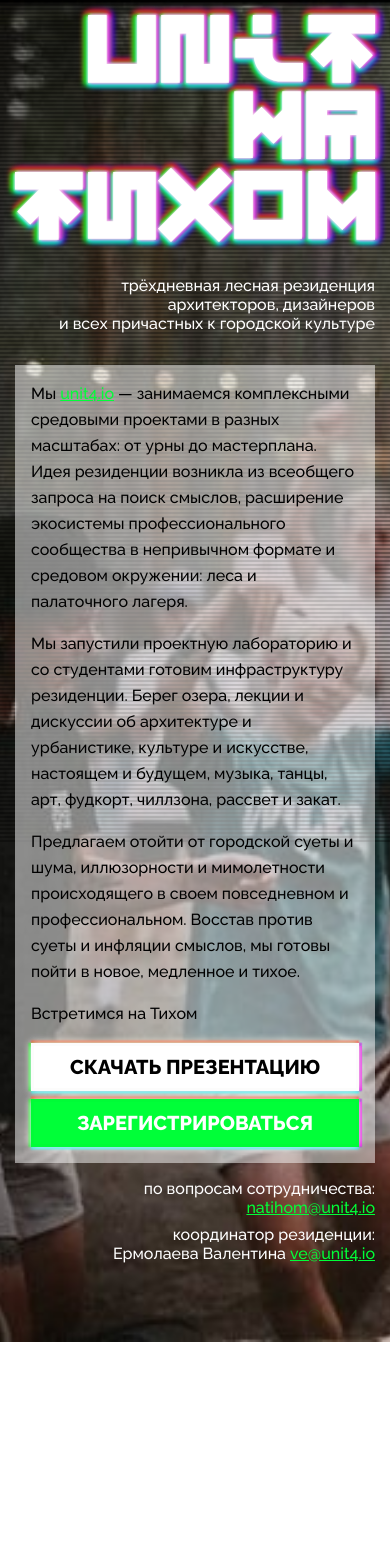
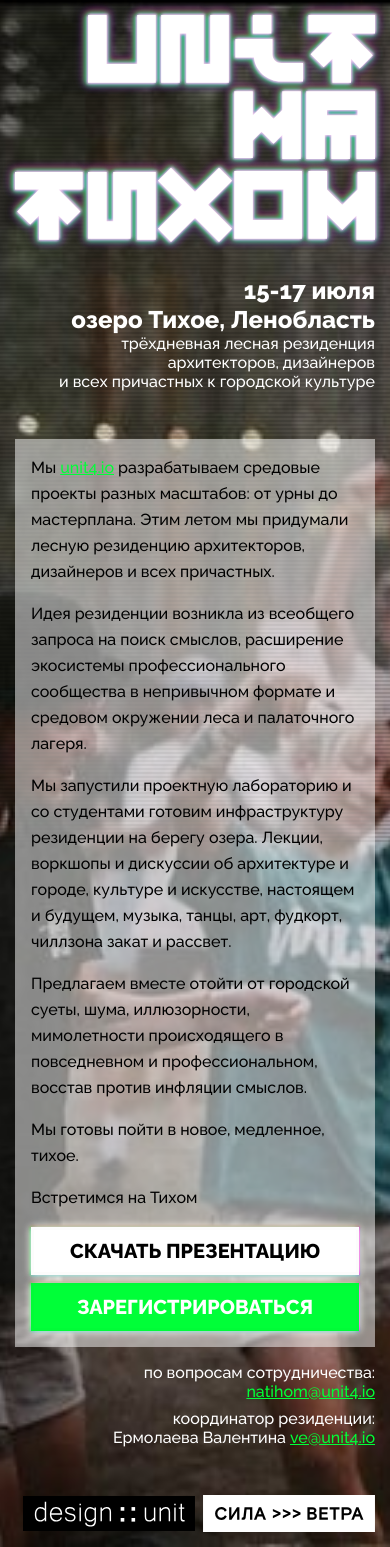
Before and after one commit to designunit/natihom, a Next.js app: page / in a window 390 px wide. Before the commit the page ends 1342 px from the top, so only its background shows below. Built offline with nearby package versions, Linux system fonts and the light colour scheme.

Commit message:
upd texts and add logos

```diff
--- a/src/components/Footer/styles.module.css
+++ /dev/null
@@ -1,77 +0,0 @@
-.footer {
-    padding: 4rem 10%;
-
-    display: flex;
-    flex-direction: column;
-    align-items: center;
-
-    background-color: #F3F2F2;
-}
-
-.footer hr {
-    width: 100%;
-    border: 1px solid #111b47;
-    margin: 32px 0;
-}
-
-.items {
-    width: 100%;
-    display: flex;
-    justify-content: space-around;
-    align-items: baseline;
-    gap: 1rem;
-}
-
-.item {
-    flex: 1;
-    position: relative;
-
-    display: flex;
-    flex-direction: column;
-    align-items: center;
-    justify-content: flex-end;
-
-}
-.item > span {
-    flex: 1 0 75px;
-    max-width: 150px !important;
-}
-
-.text {
-    color: var(--color-text);
-    text-align: center;
-
-    flex: 0 1 auto;
-    padding-top: 24px;
-}
-
-@media screen and (max-width : 1280px) {
-    .container {
-        padding: 5%;
-    }
-}
-
-@media screen and (max-width : 480px) {
-    .container {
-        padding-top: 20%;
-
-        flex-direction: column-reverse;
-        justify-content: space-between;
-        align-items: center;
-    }
-    .items {
-        flex-direction: column;
-        justify-content: space-between;
-        align-items: center;
-        gap: 0;
-    }
-
-    .item {
-        margin: 5% 0;
-        padding: 0 5%;
-
-        display: flex;
-        flex-direction: column;
-        align-items: center;
-    }
-}
--- a/src/components/Hero/index.module.css
+++ b/src/components/Hero/index.module.css
@@ -5,7 +5,11 @@
     display: flex;
     align-items: center;
     justify-content: center;
-    padding: 5% 10%;
+    padding: 0 10%;
+}
+
+.bgContainer>span {
+    max-height: 100vh;
 }
 
 .content {
@@ -26,7 +30,6 @@
 }
 
 .content>div {
-    height: fit-content;
     flex: 1 0 50%;
 }
 
@@ -44,12 +47,14 @@
 .logos {
     grid-area: logos;
     justify-self: flex-end;
-    width: 50%;
-    height: 100%;
+    width: 75%;
+    height: 100% !important;
+    margin-top: 1rem;
     position: relative;
     display: flex;
     gap: .5rem;
     justify-content: flex-end;
+    align-items: stretch;
     flex-wrap: wrap;
 }
 
@@ -59,6 +64,7 @@
 
 .text {
     flex: 1 0 auto !important;
+    height: 100%;
     grid-area: text;
     background: rgba(255, 255, 255, .5);
     padding: 1em;
@@ -80,6 +86,7 @@
     flex-flow: column;
     flex-wrap: wrap;
     gap: .5rem;
+    margin-top: auto;
 }
 
 .buttons>button {
@@ -87,6 +94,7 @@
 }
 
 .contacts {
+    padding-top: 1rem;
     display: flex;
     flex-flow: column;
     gap: .5rem;
@@ -95,6 +103,7 @@
 }
 
 .about {
+    margin-top: auto;
     color: white;
     text-align: end;
 }
@@ -125,13 +134,22 @@
 
     .logos {
         order: 3;
+        margin-top: unset;
+    }
+
+    .logos>span {
+        flex: 0 0 calc(50% - .5rem);
     }
 
     .contacts {
-        margin-top: -1rem;
+        padding-top: unset;
         align-items: flex-end;
         text-align: right;
-        padding-bottom: 4rem;
+        padding-bottom: 2rem;
+    }
+
+    .bgContainer>span {
+        max-height: 100%;
     }
 
     .bg {
--- a/src/components/Hero/index.tsx
+++ b/src/components/Hero/index.tsx
@@ -7,11 +7,33 @@ import hero from '/public/static/hero.jpg'
 import logo from '/public/static/logo.svg'
 import unitlogo from '/public/static/unitlogo.svg'
 import vstretimsa from '/public/static/vstretimsa.svg'
+import sv from '/public/static/SV Logo Full Black RGB.svg'
+import { useMobile } from 'src/hooks/useMobile'
 
 
 export const Hero: React.FC<any> = ({ openModal }) => {
+
+    const isMobile = useMobile()
+
+    const aboutBlock = <div className={s.about}>
+        <p>
+            <span style={{
+                fontSize: '1.5rem'
+            }} >
+                <b>15-17 июля</b><br />
+                <b> озеро Тихое, Ленобласть</b><br />
+            </span>
+            трёхдневная лесная резиденция<br />
+            архитекторов, дизайнеров<br />
+            и всех причастных к городской культуре
+        </p>
+    </div>
     return (
         <>
+            <div style={{
+                position: 'relative'
+            }}>
+                <div className={s.bgContainer}>
                     <Image
                         src={hero}
                         alt=''
@@ -22,6 +44,7 @@ export const Hero: React.FC<any> = ({ openModal }) => {
                         quality={100}
                         className={s.bg}
                     />
+                </div>
 
                 <div className={vhs.scanlines} />
 
@@ -39,45 +62,41 @@ export const Hero: React.FC<any> = ({ openModal }) => {
                                 className={vhs.abberation}
                             />
                         </div>
-                    <div className={s.about}>
-                        <p>
-                            трёхдневная лесная резиденция<br />
-                            архитекторов, дизайнеров<br />
-                            и всех причастных к городской культуре
-                        </p>
-                    </div>
-                    {/* <div className={s.logos}>
+
+                        {isMobile && aboutBlock}
+
+                        <div className={s.logos}>
                             <Image
                                 src={unitlogo}
                                 alt=''
                                 quality={100}
+                                objectFit='contain'
                             />
                             <Image
-                            src={unitlogo}
+                                src={sv}
                                 alt=''
                                 quality={100}
                             />
-                        <Image
-                            src={unitlogo}
-                            alt=''
-                            quality={100}
-                        />
-                        <Image
-                            src={unitlogo}
-                            alt=''
-                            quality={100}
-                        />
-                    </div> */}
+
+                            {!isMobile && aboutBlock}
+                        </div>
+                        <div />
 
                         <div className={s.text}>
                             <p>
-                            Мы <a href='https://unit4.io/'>unit4.io</a> — занимаемся комплексными средовыми проектами в разных масштабах: от урны до мастерплана. Идея резиденции возникла из всеобщего запроса на поиск смыслов, расширение экосистемы профессионального сообщества в непривычном формате и средовом окружении: леса и палаточного лагеря.
+                                Мы <a href='https://unit4.io/'>unit4.io</a> разрабатываем средовые проекты разных масштабов: от урны до мастерплана. Этим летом мы придумали лесную резиденцию архитекторов, дизайнеров и всех причастных.
                             </p>
                             <p>
-                            Мы запустили проектную лабораторию и со студентами готовим инфраструктуру резиденции. Берег озера, лекции и дискуссии об архитектуре и урбанистике, культуре и искусстве, настоящем и будущем, музыка, танцы, арт, фудкорт, чиллзона, рассвет и закат.
+                                Идея резиденции возникла из всеобщего запроса на поиск смыслов, расширение экосистемы профессионального сообщества в непривычном формате и средовом окружении леса и палаточного лагеря.
                             </p>
                             <p>
-                            Предлагаем отойти от городской суеты и шума, иллюзорности и мимолетности происходящего в своем повседневном и профессиональном. Восстав против суеты и инфляции смыслов, мы готовы пойти в новое, медленное и тихое.
+                                Мы запустили проектную лабораторию и со студентами готовим инфраструктуру резиденции на берегу озера. Лекции, воркшопы и дискуссии об архитектуре и городе, культуре и искусстве, настоящем и будущем, музыка, танцы, арт, фудкорт, чиллзона закат и рассвет.
+                            </p>
+                            <p>
+                                Предлагаем вместе отойти от городской суеты, шума, иллюзорности, мимолетности происходящего в повседневном и профессиональном,  восстав против инфляции смыслов.
+                            </p>
+                            <p>
+                                Мы готовы пойти в новое, медленное, тихое.
                             </p>
                             <p>
                                 Встретимся на Тихом
@@ -98,7 +117,7 @@ export const Hero: React.FC<any> = ({ openModal }) => {
                                 </Button>
                             </div>
                         </div>
-                    <div />
+
                         <div className={s.contacts}>
                             <div>
                                 по вопросам сотрудничества: <a href='mailto:natihom@unit4.io'>natihom@unit4.io</a>
@@ -109,9 +128,7 @@ export const Hero: React.FC<any> = ({ openModal }) => {
                             </div>
                         </div>
                     </div>
-                {/* <Image
-                    src={vstretimsa}
-                /> */}
+                </div>
             </div>
         </>
     )
--- a/src/components/Hero/vhs.module.css
+++ b/src/components/Hero/vhs.module.css
@@ -5,8 +5,8 @@
     width: 100vw;
     height: 100vh;
     pointer-events: none;
-    z-index: 1;
-    opacity: 0.6;
+    z-index: 0;
+    opacity: .25;
     will-change: opacity;
     animation: opacity 3s linear infinite;
 }
--- a/src/hooks/useMobile.tsx
+++ b/src/hooks/useMobile.tsx
@@ -1,5 +1,5 @@
 import { createBreakpoint } from "react-use";
 
 export function useMobile() {
-    return createBreakpoint({ mobile: 0, desktop: 1025 })() === 'mobile'
+    return createBreakpoint({ mobile: 0, desktop: 786 })() === 'mobile'
 }
```
Also changed, not shown: src/components/Footer/index.tsx (deleted, +0 -77 lines), src/pages/index.tsx (+5 -2 lines), public/static/SV Logo Full Black RGB.svg (added), 1 other file (tests, documents, lock files or other folders). Lines whose indentation alone changed are shown as unchanged.
